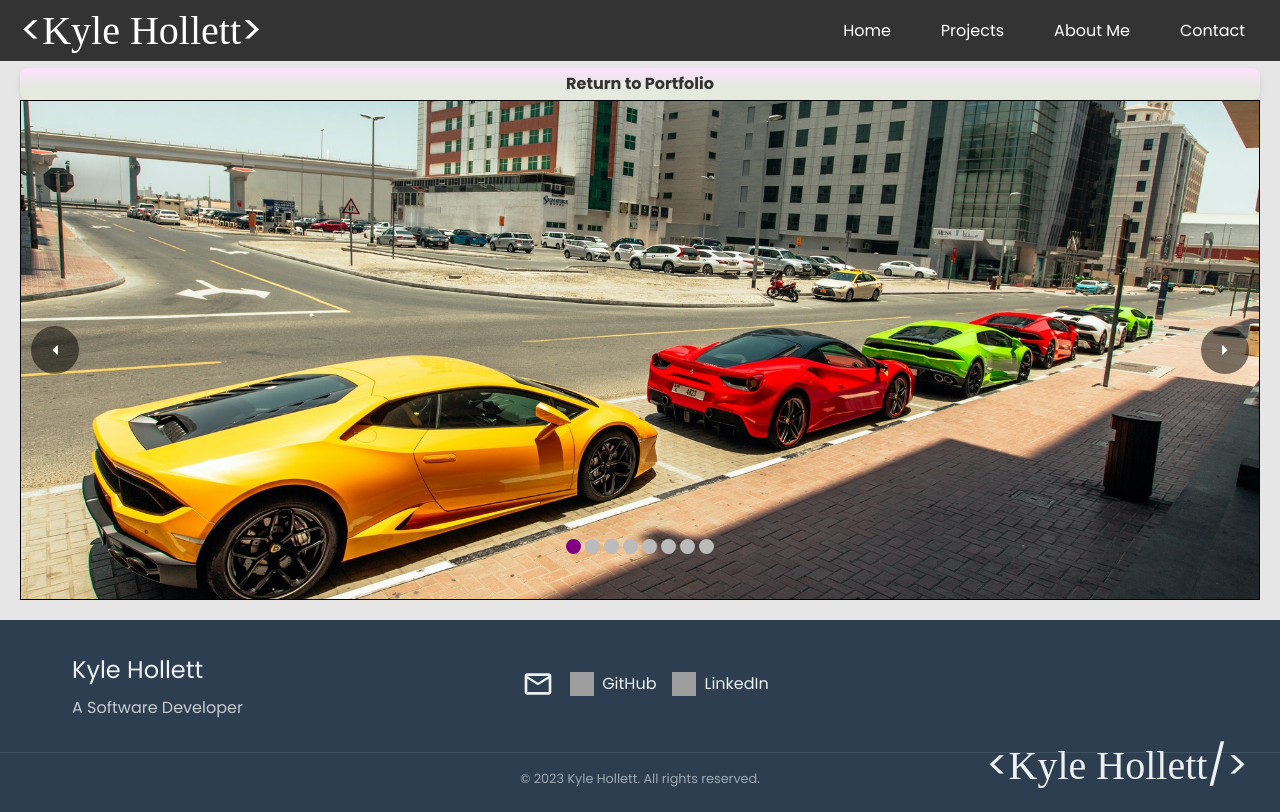
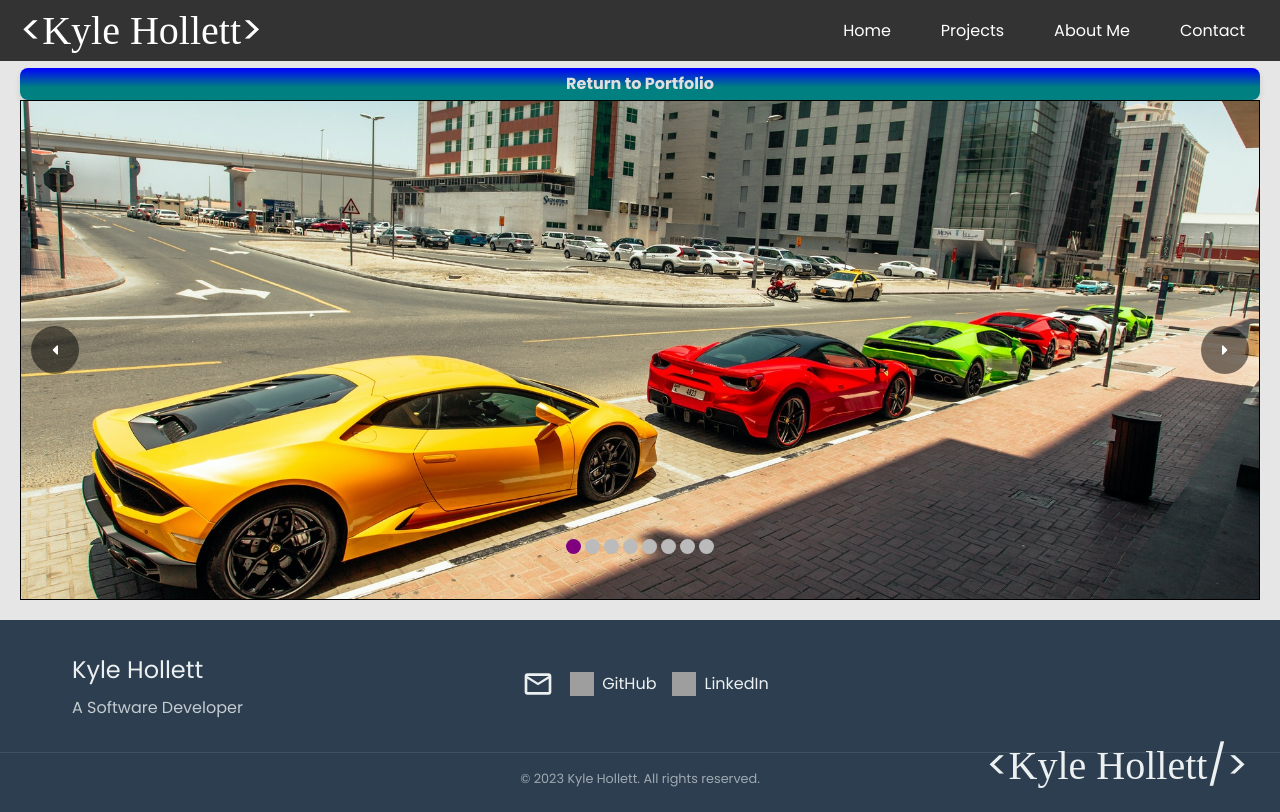
Before and after one commit to kyhol/kyhol.github.io, a React (Create React App) app: page /carousel in a window 1280 px wide. Built offline with nearby package versions, Linux system fonts and the light colour scheme; grey boxes are pictures that could not be loaded; a web font is replaced by a local one.

Commit message:
Changed button color. Reworking Portfolio begins now

```diff
--- a/src/Components/ReturnToPortfolioButton/ReturnToPortfolioButton.css
+++ b/src/Components/ReturnToPortfolioButton/ReturnToPortfolioButton.css
@@ -2,7 +2,7 @@
   display: flex;
   justify-content: center;
   align-items: center;
-  background: linear-gradient(180deg, #fde1ff, #e1ffae22 60%);
+  background: linear-gradient(180deg, blue, teal 60%);
   padding: 10px 20px;
   border-radius: 8px;
   box-shadow: 0 4px 6px rgba(0, 0, 0, 0.1);
@@ -12,12 +12,12 @@
 
 .returnToPortfolioButton a {
   text-decoration: none;
-  color: #333;
+  color: #dfdfdf;
   font-weight: bold;
   font-size: 16px;
 }
 
 .returnToPortfolioButton:hover {
   transform: scale(1.05);
-  background: linear-gradient(180deg, #e1ffae, #fde1ff 60%);
+  background: linear-gradient(180deg, blue, teal 60%);
 }
```
